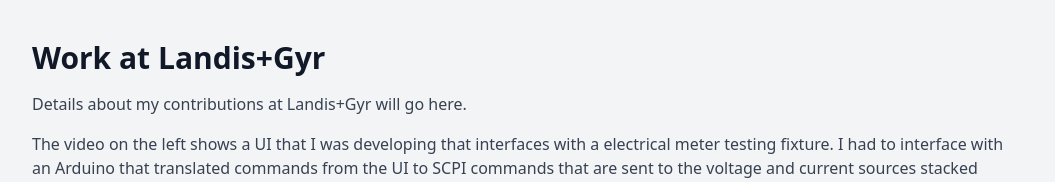
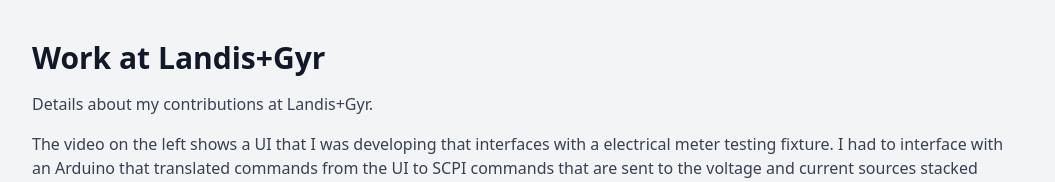
Before and after one commit to maxwellth1/Max-projects.github.io, a plain HTML site: page index.html in a window 1280 px wide. Shown: the top 182 px of the page, without its empty margins (112-1167 px from the left). Drawn offline with nearby package versions, Linux system fonts and the light colour scheme.

Commit message:
Update index.html

```diff
--- a/index.html
+++ b/index.html
@@ -12,7 +12,7 @@
     <!-- Landis+Gyr Section -->
     <section>
       <h2 class="text-3xl font-bold mb-4">Work at Landis+Gyr</h2>
-      <p class="text-gray-700 mb-4">Details about my contributions at Landis+Gyr will go here.</p>
+      <p class="text-gray-700 mb-4">Details about my contributions at Landis+Gyr. </p>
       <p class="text-gray-700 mb-4">The video on the left shows a UI that I was developing that interfaces with a electrical meter testing fixture. I had to interface with an Arduino that translated commands from the UI to SCPI commands that are sent to the voltage
       and current sources stacked below the meters. The UI was originally written in C and I was tasked with translating it into python. The video on the right features a current transformer board that I took part in the design of, and soley wrote the code of to
       control the balast rresistors for varbiale control of the output current when the board is attached to the three CTs, going to a maximum of 600 amps. </p>
```
